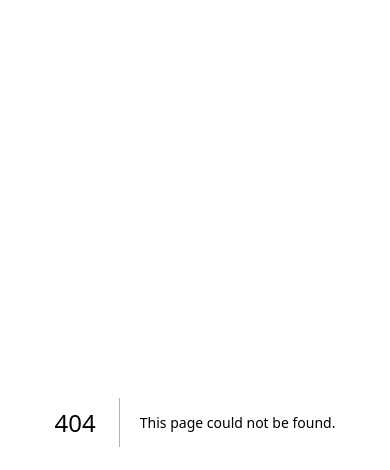
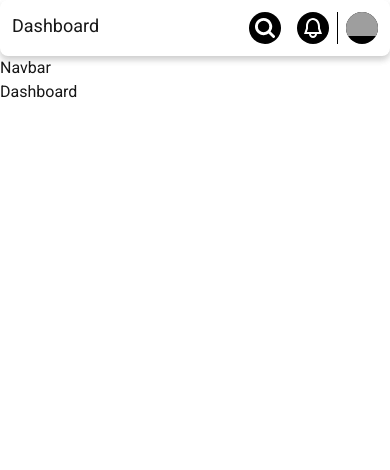
Before and after one commit to SoyIsabelMM/MVP-Planificaci-n-financiera, a Next.js app in the folder frontend/: page /dashboard in a window 390 px wide. Before the commit this address had no page. Shown: the top 470 px of the page. Built offline with nearby package versions, Linux system fonts and the light colour scheme; grey boxes are pictures that could not be loaded.

Commit message:
feat(dashboard): layout header mobile

```diff
--- /dev/null
+++ b/frontend/public/icons/Bell.jsx
@@ -0,0 +1,16 @@
+export function AlarmBell(props) {
+  return (
+    <svg
+      xmlns="http://www.w3.org/2000/svg"
+      viewBox="0 0 512 512"
+      width="1em"
+      height="1em"
+      {...props}
+    >
+      <path
+        fillRule="evenodd"
+        d="M298.667 384c0 23.564-19.103 42.667-42.667 42.667S213.333 407.564 213.333 384zM256 42.667c-82.56 0-149.333 76.373-149.333 170.667v48.853L64 384h106.667c0 47.129 38.205 85.334 85.333 85.334s85.333-38.205 85.333-85.334H448l-42.667-121.813V219.52c0-80.853-47.146-154.88-116.266-170.666A138.7 138.7 0 0 0 256 42.667M124.16 341.334l22.827-64l2.346-7.894v-56.106c0-70.614 47.787-128 106.667-128a94 94 0 0 1 22.827 2.773c47.786 11.733 83.84 67.84 83.84 130.347v50.986l2.346 6.827l22.827 65.067z"
+      ></path>
+    </svg>
+  );
+}
--- /dev/null
+++ b/frontend/public/icons/MagnifyingGlass.jsx
@@ -0,0 +1,17 @@
+export function MagnifyingGlass(props) {
+  return (
+    <svg
+      xmlns="http://www.w3.org/2000/svg"
+      viewBox="0 0 14 14"
+      width="1em"
+      height="1em"
+      {...props}
+    >
+      <path
+        fillRule="evenodd"
+        d="M2 6a4 4 0 1 1 8 0a4 4 0 0 1-8 0m4-6a6 6 0 1 0 3.476 10.89l2.817 2.817a1 1 0 0 0 1.414-1.414l-2.816-2.816A6 6 0 0 0 6 0"
+        clipRule="evenodd"
+      ></path>
+    </svg>
+  );
+}
--- /dev/null
+++ b/frontend/src/app/dashboard/page.jsx
@@ -0,0 +1,9 @@
+import DashboardLayout from "@/components/Dashboard/Layout";
+
+export default function DashboardPage() {
+  return (
+    <DashboardLayout title="Dashboard">
+      <p>Dashboard</p>
+    </DashboardLayout>
+  );
+}
--- /dev/null
+++ b/frontend/src/components/Dashboard/Avatar.jsx
@@ -0,0 +1,10 @@
+export default function Avatar() {
+  return (
+    <div className="size-8 rounded-full bg-black overflow-hidden cursor-pointer">
+      <img
+        src="https://encrypted-tbn0.gstatic.com/images?q=tbn:ANd9GcRDaZGrcA7s9nGfitj6J4I-XkKTnXE-D8NPGw&s"
+        alt="Avatar"
+      />
+    </div>
+  );
+}
--- /dev/null
+++ b/frontend/src/components/Dashboard/Layout.jsx
@@ -0,0 +1,29 @@
+import ShadowBox from "../ShadowBox";
+import VerticalDivider from "../VerticalDivider";
+import Avatar from "./Avatar";
+import Notification from "./Notification";
+import SearchBar from "./SearchBar";
+
+export default function DashboardLayout({ children, title }) {
+  return (
+    <div>
+      <ShadowBox>
+        <header className="flex ">
+          <h1 className="text-lg flex-1">{title}</h1>
+          <div className="flex gap-4">
+            <SearchBar />
+            <div className="flex gap-2">
+              <Notification />
+              <VerticalDivider />
+              <Avatar />
+            </div>
+          </div>
+        </header>
+      </ShadowBox>
+      <div>
+        <nav>Navbar</nav>
+      </div>
+      <main>{children}</main>
+    </div>
+  );
+}
--- /dev/null
+++ b/frontend/src/components/Dashboard/Notification.jsx
@@ -0,0 +1,9 @@
+import { AlarmBell } from "../../../public/icons/Bell";
+
+export default function Notification() {
+  return (
+    <div className="bg-black size-8 rounded-full flex items-center justify-center cursor-pointer">
+      <AlarmBell className="fill-white size-6" />
+    </div>
+  );
+}
--- /dev/null
+++ b/frontend/src/components/Dashboard/SearchBar.jsx
@@ -0,0 +1,9 @@
+import { MagnifyingGlass } from "../../../public/icons/MagnifyingGlass";
+
+export default function SearchBar() {
+  return (
+    <div className="bg-black rounded-full size-8 flex items-center justify-center cursor-pointer">
+      <MagnifyingGlass className="size-5 fill-white" />
+    </div>
+  );
+}
--- /dev/null
+++ b/frontend/src/components/ShadowBox.jsx
@@ -0,0 +1,7 @@
+export default function ShadowBox({ children }) {
+  return (
+    <div className="shadow-[0px_4px_6px_rgba(0,0,0,0.1),0px_4px_6px_rgba(0,0,0,0.1)] rounded-lg py-3 px-3">
+      {children}
+    </div>
+  );
+}
--- /dev/null
+++ b/frontend/src/components/VerticalDivider.jsx
@@ -0,0 +1,3 @@
+export default function VerticalDivider() {
+  return <div className="w-[1px] h-full bg-black"></div>;
+}
```
